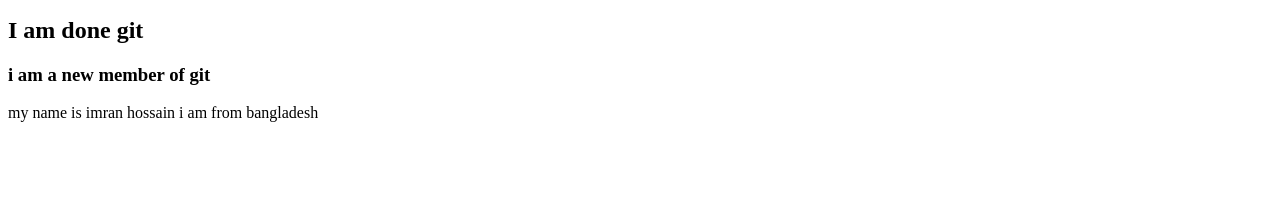
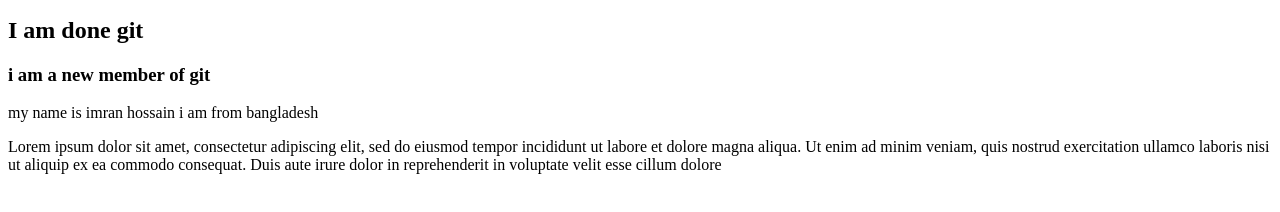
Before and after one commit to Imran-tec/website-imran, a plain HTML site: page index.html in a window 1280 px wide. Shown: the part 110-322 px from the top of the page. Drawn offline with Linux system fonts and the light colour scheme.

Commit message:
paragraph add

```diff
--- a/index.html
+++ b/index.html
@@ -14,6 +14,7 @@
     <h2>I am done git </h2>
     <h3>i am a new member of git</h3>
     <p>my name is imran hossain i am from bangladesh</p>
+    <p>Lorem ipsum dolor sit amet, consectetur adipiscing elit, sed do eiusmod tempor incididunt ut labore et dolore magna aliqua. Ut enim ad minim veniam, quis nostrud exercitation ullamco laboris nisi ut aliquip ex ea commodo consequat. Duis aute irure dolor in reprehenderit in voluptate velit esse cillum dolore</p>
 
 </body>
 </html>
```
